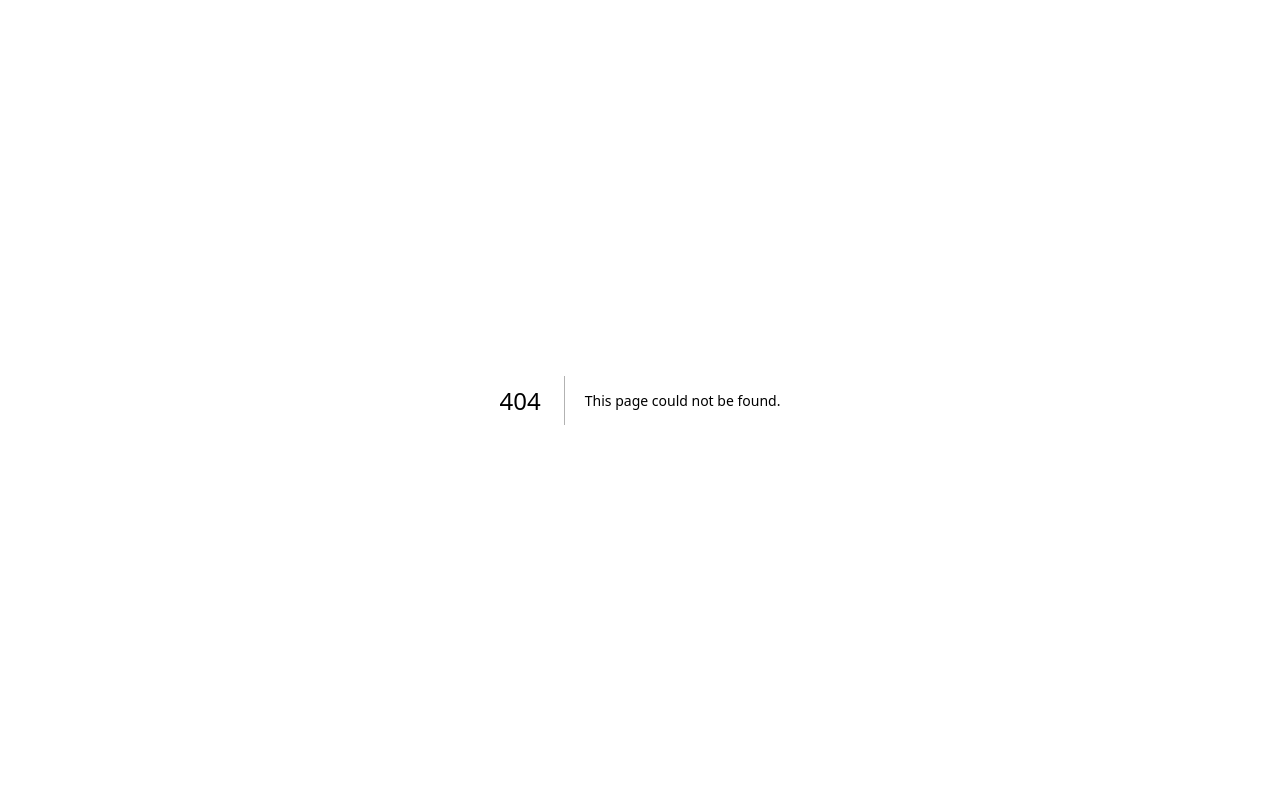
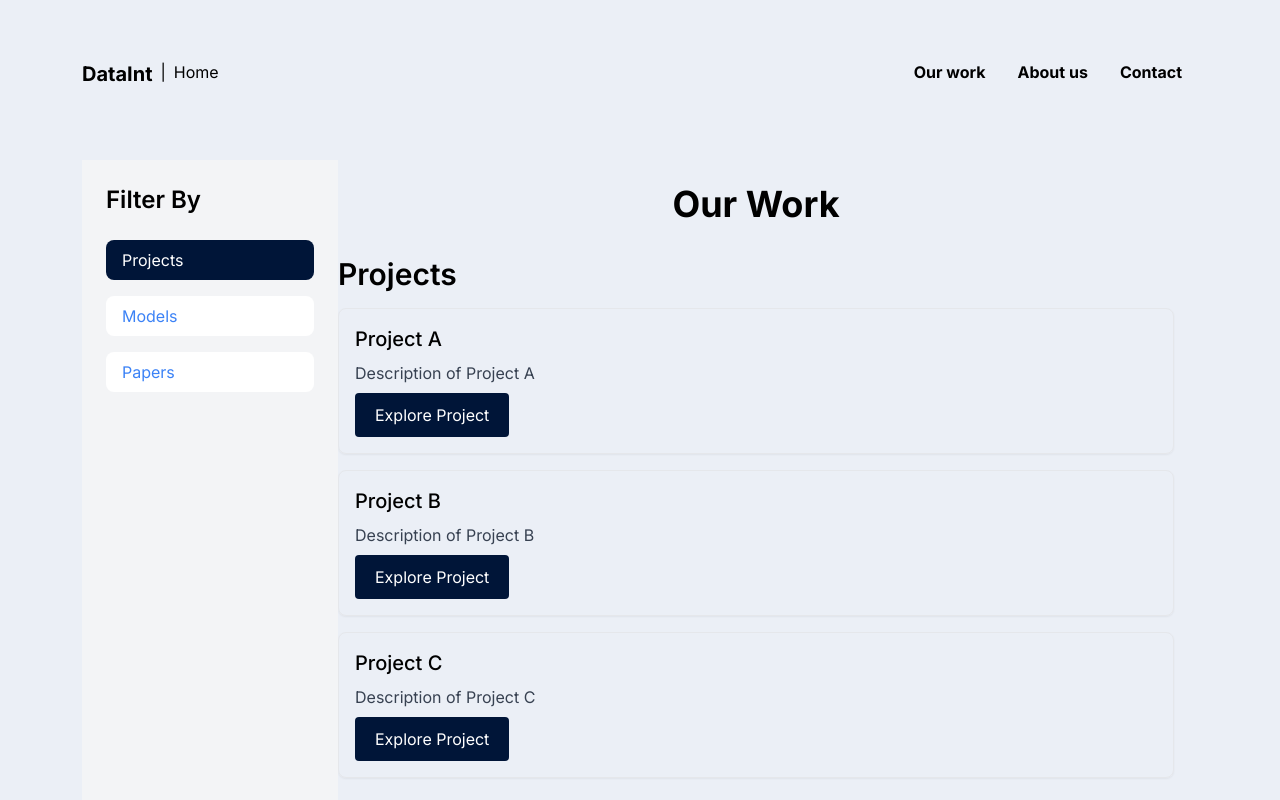
Before and after one commit to Anthony-Phiri-533-MW/dataint-2, a Next.js app: page /ourwork in a window 1280 px wide. Before the commit this address had no page. Shown: the top 800 px of the page. Built offline with nearby package versions, Linux system fonts and the light colour scheme.

Commit message:
add ourwork page, modal component

```diff
--- /dev/null
+++ b/app/components/Modal/Modal.jsx
@@ -0,0 +1,22 @@
+import React from 'react';
+import { IoClose } from 'react-icons/io5';
+
+const Modal = ({ isOpen, onClose, content }) => {
+  if (!isOpen) return null;
+
+  return (
+    <div className="fixed inset-0 bg-black bg-opacity-50 flex justify-center items-center z-50">
+      <div className="bg-white p-6 rounded-lg shadow-lg max-w-lg w-full relative">
+        <button
+          onClick={onClose}
+          className="absolute top-3 right-3 text-gray-600 hover:text-gray-900"
+        >
+          <IoClose size={24} />
+        </button>
+        {content}
+      </div>
+    </div>
+  );
+};
+
+export default Modal;
--- /dev/null
+++ b/app/ourwork/page.jsx
@@ -0,0 +1,159 @@
+'use client'
+
+import { useState } from 'react';
+import Navbar from '../components/Navbar/Navbar';
+import Footer from '../components/Footer/Footer';
+import Modal from '../components/Modal/Modal';
+// import { IoClose } from 'react-icons/io5';
+
+const models = [
+    { title: 'Model A', description: 'Description of Model A', link: '#', details: 'Details about Model A', downloadLink: '#' },
+    { title: 'Model B', description: 'Description of Model B', link: '#', details: 'Details about Model B', downloadLink: '#' },
+    { title: 'Model C', description: 'Description of Model C', link: '#', details: 'Details about Model C', downloadLink: '#' },
+];
+
+const papers = [
+    { title: 'Paper A', authors: 'Author A, Author B', link: '#' },
+    { title: 'Paper B', authors: 'Author C, Author D', link: '#' },
+    { title: 'Paper C', authors: 'Author E, Author F', link: '#' },
+];
+
+const projects = [
+    { title: 'Project A', description: 'Description of Project A', link: '#', timePeriod: '2022-2023', companies: 'Company X, Company Y' },
+    { title: 'Project B', description: 'Description of Project B', link: '#', timePeriod: '2021-2022', companies: 'Company A, Company B' },
+    { title: 'Project C', description: 'Description of Project C', link: '#', timePeriod: '2020-2021', companies: 'Company M, Company N' },
+];
+
+const OurWork = () => {
+    const [selectedCategory, setSelectedCategory] = useState('projects');
+    const [modalContent, setModalContent] = useState(null);
+    const [isModalOpen, setIsModalOpen] = useState(false);
+
+    const openModal = (content) => {
+        setModalContent(content);
+        setIsModalOpen(true);
+    };
+
+    const closeModal = () => {
+        setIsModalOpen(false);
+        setModalContent(null);
+    };
+
+    return (
+        <div className="px-[82px] py-[60px] bg-[#EBEFF6] min-h-screen">
+            <Navbar />
+
+            <div className="flex flex-col lg:flex-row flex-1">
+                {/* Sidebar */}
+                <aside className="lg:w-64 bg-gray-100 p-6 lg:sticky lg:top-6 lg:h-screen">
+                    <h2 className="text-2xl font-semibold mb-6">Filter By</h2>
+                    <div className="space-y-4">
+                        <button
+                            onClick={() => setSelectedCategory('projects')}
+                            className={`w-full py-2 px-4 text-left rounded-lg ${selectedCategory === 'projects' ? 'bg-[#001538] text-[#FFFFFF]' : 'bg-white text-blue-500'}`}
+                        >
+                            Projects
+                        </button>
+                        <button
+                            onClick={() => setSelectedCategory('models')}
+                            className={`w-full py-2 px-4 text-left rounded-lg ${selectedCategory === 'models' ? 'bg-[#001538] text-[#FFFFFF]' : 'bg-white text-blue-500'}`}
+                        >
+                            Models
+                        </button>
+                        <button
+                            onClick={() => setSelectedCategory('papers')}
+                            className={`w-full py-2 px-4 text-left rounded-lg ${selectedCategory === 'papers' ? 'bg-[#001538] text-[#FFFFFF]' : 'bg-white text-blue-500'}`}
+                        >
+                            Papers
+                        </button>
+                    </div>
+                </aside>
+
+                {/* Main Content */}
+                <main className="flex-1 p-6 lg:pl-0">
+                    <h1 className="text-4xl font-bold text-center mb-8">Our Work</h1>
+
+                    {selectedCategory === 'models' && (
+                        <section className="mb-12">
+                            <h2 className="text-3xl font-semibold mb-4">Models</h2>
+                            <ul className="space-y-4">
+                                {models.map((model) => (
+                                    <li key={model.title} className="p-4 border border-gray-200 rounded-lg shadow-sm">
+                                        <h3 className="text-xl font-medium">{model.title}</h3>
+                                        <p className="mt-2 text-gray-700">{model.description}</p>
+                                        <button
+                                            onClick={() => openModal(
+                                                <div>
+                                                    <h3 className="text-xl font-medium mb-2">{model.title}</h3>
+                                                    <p className="mb-4">{model.details}</p>
+                                                    <a href={model.downloadLink} className="inline-block text-blue-500 hover:underline">
+                                                        Download
+                                                    </a>
+                                                </div>
+                                            )}
+                                            className="mt-2 inline-block bg-[#001538] text-[#FFFFFF] hover:underline"
+                                        >
+                                            Learn More
+                                        </button>
+                                    </li>
+                                ))}
+                            </ul>
+                        </section>
+                    )}
+
+                    {selectedCategory === 'papers' && (
+                        <section className="mb-12">
+                            <h2 className="text-3xl font-semibold mb-4">Papers</h2>
+                            <ul className="space-y-4">
+                                {papers.map((paper) => (
+                                    <li key={paper.title} className="p-4 border border-gray-200 rounded-lg shadow-sm">
+                                        <h3 className="text-xl font-medium">{paper.title}</h3>
+                                        <p className="mt-1 text-gray-600">Authors: {paper.authors}</p>
+                                        <button className="mt-2 inline-block bg-[#001538] text-[#FFFFFF] hover:underline">
+                                            <a href={paper.link}>
+                                                Read Paper
+                                            </a>
+                                        </button>
+                                    </li>
+                                ))}
+                            </ul>
+                        </section>
+                    )}
+
+                    {selectedCategory === 'projects' && (
+                        <section>
+                            <h2 className="text-3xl font-semibold mb-4">Projects</h2>
+                            <ul className="space-y-4">
+                                {projects.map((project) => (
+                                    <li key={project.title} className="p-4 border border-gray-200 rounded-lg shadow-sm">
+                                        <h3 className="text-xl font-medium">{project.title}</h3>
+                                        <p className="mt-2 text-gray-700">{project.description}</p>
+                                        <button
+                                            onClick={() => openModal(
+                                                <div>
+                                                    <h3 className="text-xl font-medium mb-2">{project.title}</h3>
+                                                    <p className="mb-4">Time Period: {project.timePeriod}</p>
+                                                    <p className="mb-4">Companies Involved: {project.companies}</p>
+                                                </div>
+                                            )}
+                                            className="mt-2 inline-block bg-[#001538] text-[#FFFFFF] hover:underline"
+                                        >
+                                            Explore Project
+                                        </button>
+                                    </li>
+                                ))}
+                            </ul>
+                        </section>
+                    )}
+                </main>
+            </div>
+
+            <Footer />
+
+            {/* Modal Component */}
+            <Modal isOpen={isModalOpen} onClose={closeModal} content={modalContent} />
+        </div>
+    );
+};
+
+export default OurWork;
```
Also changed, not shown: package.json (+5 -4 lines), 1 other file (tests, documents, lock files or other folders).
